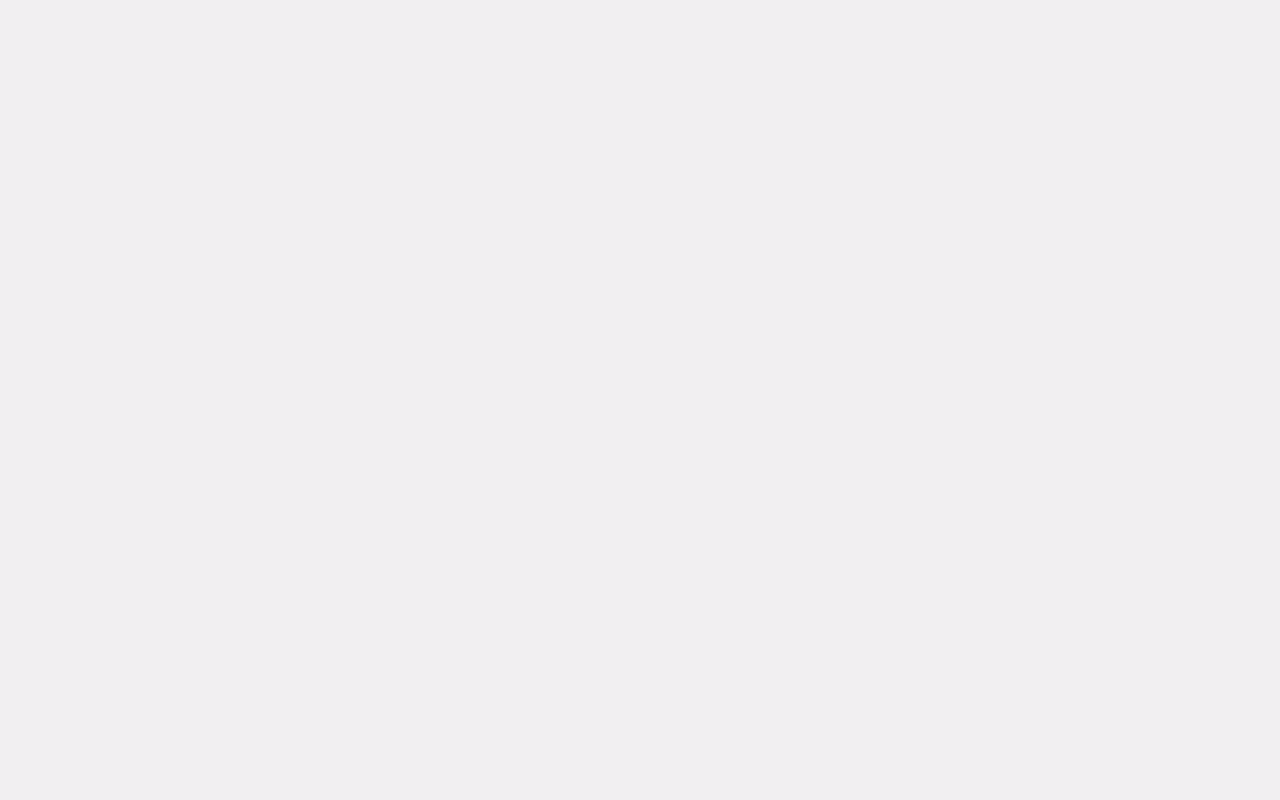
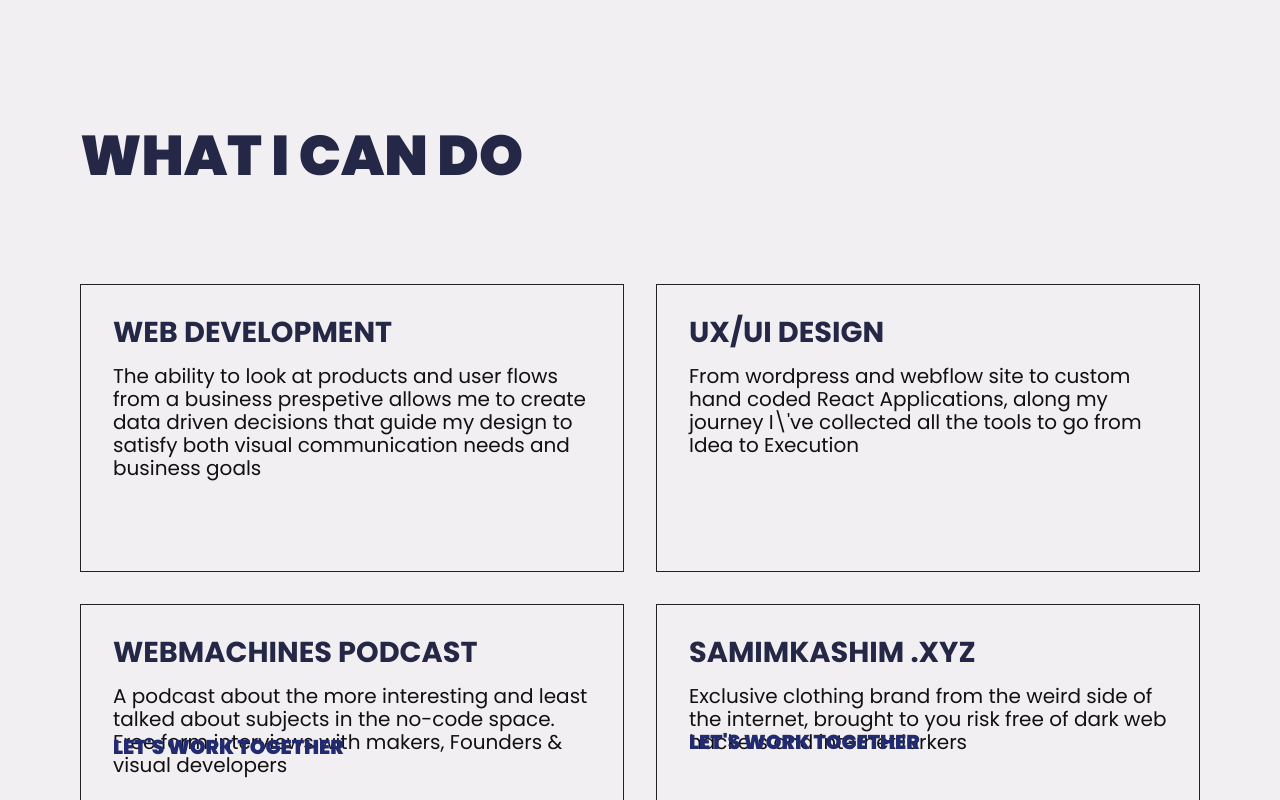
Before and after one commit to isaaacme/this.portfolio, a Next.js app: page / in a window 1280 px wide. Shown: the part 1000-1800 px from the top of the page. Before the commit the page ends 1124 px from the top, so only its background shows below. Built offline with nearby package versions, Linux system fonts and the light colour scheme.

Commit message:
homepage still

```diff
--- /dev/null
+++ b/src/components/SkillCard.jsx
@@ -0,0 +1,13 @@
+import React from "react";
+import Styles from "../styles/Skill.module.css";
+function SkillCard({ title, description }) {
+  return (
+    <div className={Styles.Skill}>
+      <h3 className={Styles.title}>{title}</h3>
+      <p className={Styles.description}>{description}</p>
+      <div className={Styles.cta}>let's work together</div>
+    </div>
+  );
+}
+
+export default SkillCard;
--- /dev/null
+++ b/src/components/Skills.jsx
@@ -0,0 +1,31 @@
+import React from "react";
+import Styles from "../styles/Skills.module.css";
+import SkillCard from "./SkillCard";
+
+function Skills(props) {
+  return (
+    <section>
+      <h2 className={Styles.SectionTitle}>what i can do</h2>
+      <div className={Styles.SkillsGrid}>
+        <SkillCard
+          title="Web development"
+          description="The ability to look at products and user flows from a business prespetive allows me to create data driven decisions that guide my design to satisfy both visual communication needs and business goals"
+        />
+        <SkillCard
+          title="ux/ui design"
+          description="From wordpress and webflow site to custom hand coded React Applications, along my journey I\'ve collected all the tools to go from Idea to Execution"
+        />
+        <SkillCard
+          title="webmachines podcast"
+          description="A podcast about the more interesting and least talked about subjects in the no-code space. Free form interviews with makers, Founders & visual developers"
+        />
+        <SkillCard
+          title="samimkashim .xyz"
+          description="Exclusive clothing brand from the weird side of the internet, brought to you risk free of dark web hackers and internet lurkers"
+        />
+      </div>
+    </section>
+  );
+}
+
+export default Skills;
--- a/src/pages/index.js
+++ b/src/pages/index.js
@@ -1,12 +1,14 @@
 // import Head from "next/head";
 import Header from "../components/Header";
 import Main from "../components/Main";
+import Skills from "../components/Skills";
 import Styles from "../styles/Layout.module.css";
 export default function Home() {
   return (
     <div className={Styles.PageContainer}>
       <Header />
       <Main />
+      <Skills />
     </div>
   );
 }
--- a/src/styles/Main.module.css
+++ b/src/styles/Main.module.css
@@ -52,7 +52,7 @@
 
 .cta:hover {
   color: var(--main-color);
-  background-position: 999% 90%;
+  background-position: 1200% 90%;
 }
 .me {
   width: 540px;
--- /dev/null
+++ b/src/styles/Skill.module.css
@@ -0,0 +1,31 @@
+.Skill {
+  border: 1px solid #222;
+  padding: 2rem;
+  display: grid;
+  grid-template: 3rem repeat(2, 1fr) / 1fr;
+  max-height: 18rem;
+}
+
+.title {
+  color: var(--main-color);
+  font-size: 1.8rem;
+  line-height: 1.1;
+}
+
+.cta {
+  position: relative;
+  top: 16rem;
+  align-self: end;
+  font-weight: 900;
+  text-transform: uppercase;
+  color: var(--main-light);
+  background-size: 50%;
+  background-image: url(../../public/yellow-arrow.svg);
+  background-repeat: no-repeat;
+  background-position: 10% 620%;
+  width: 26rem;
+  height: 4rem;
+  transition: var(--hover);
+  z-index: 11;
+  cursor: pointer;
+}
--- /dev/null
+++ b/src/styles/Skills.module.css
@@ -0,0 +1,8 @@
+.SectionTitle {
+  margin-bottom: 6rem;
+}
+.SkillsGrid {
+  display: grid;
+  gap: 2rem;
+  grid-template: repeat(2, 1fr) / repeat(2, 1fr);
+}
--- a/src/styles/globals.css
+++ b/src/styles/globals.css
@@ -38,6 +38,12 @@ h5 {
   text-transform: uppercase;
 }
 
+h2 {
+  font-size: 3.5rem;
+  color: var(--main-color);
+  font-weight: 900;
+}
+
 /* base styles*/
 a {
   text-decoration: none;
```
